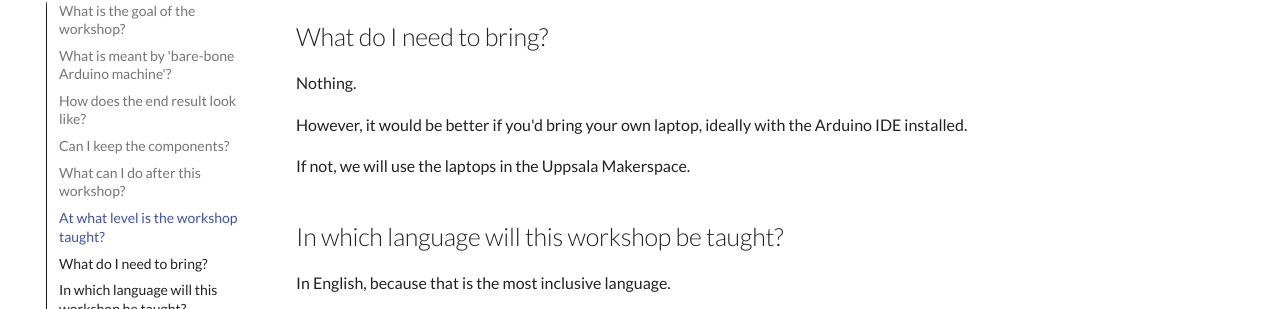
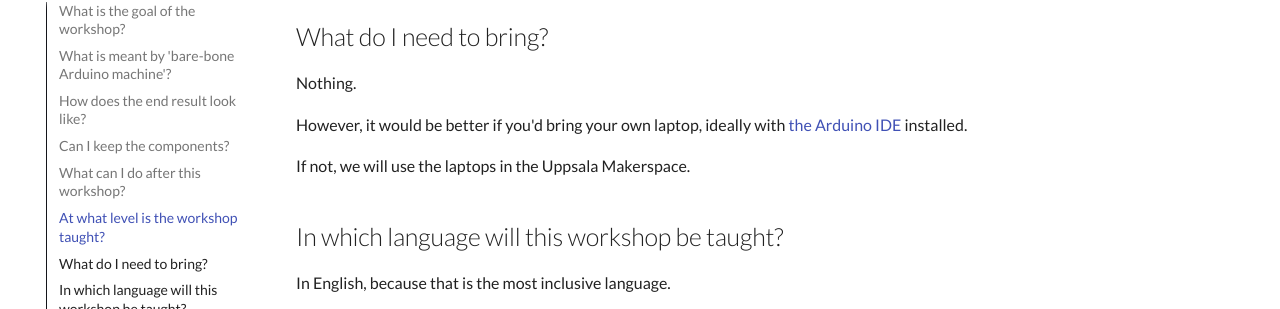
Before and after one commit to richelbilderbeek/build_bare_bone_arduino_machine_workshop, an MkDocs documentation site: the page built from docs/faq.md, in a window 1280 px wide and 900 px high, scrolled down 1066 px. Shown: the part 145-454 px from the top of the window. Built offline with MkDocs 1.6.1 and Material for MkDocs 9.7.7, drawn with Linux system fonts in a browser that asks for light colours; comment, search, counter and statistics services are not loaded; part of the change alters nothing that is shown.

```diff
--- a/docs/faq.md
+++ b/docs/faq.md
@@ -48,7 +48,8 @@ To the level of the absolute beginner.
 Nothing.
 
 However, it would be better if you'd bring your own laptop,
-ideally with the Arduino IDE installed.
+ideally with [the Arduino IDE](https://www.arduino.cc/en/software/)
+installed.
 
 If not, we will use the laptops in the Uppsala Makerspace.
 
```
